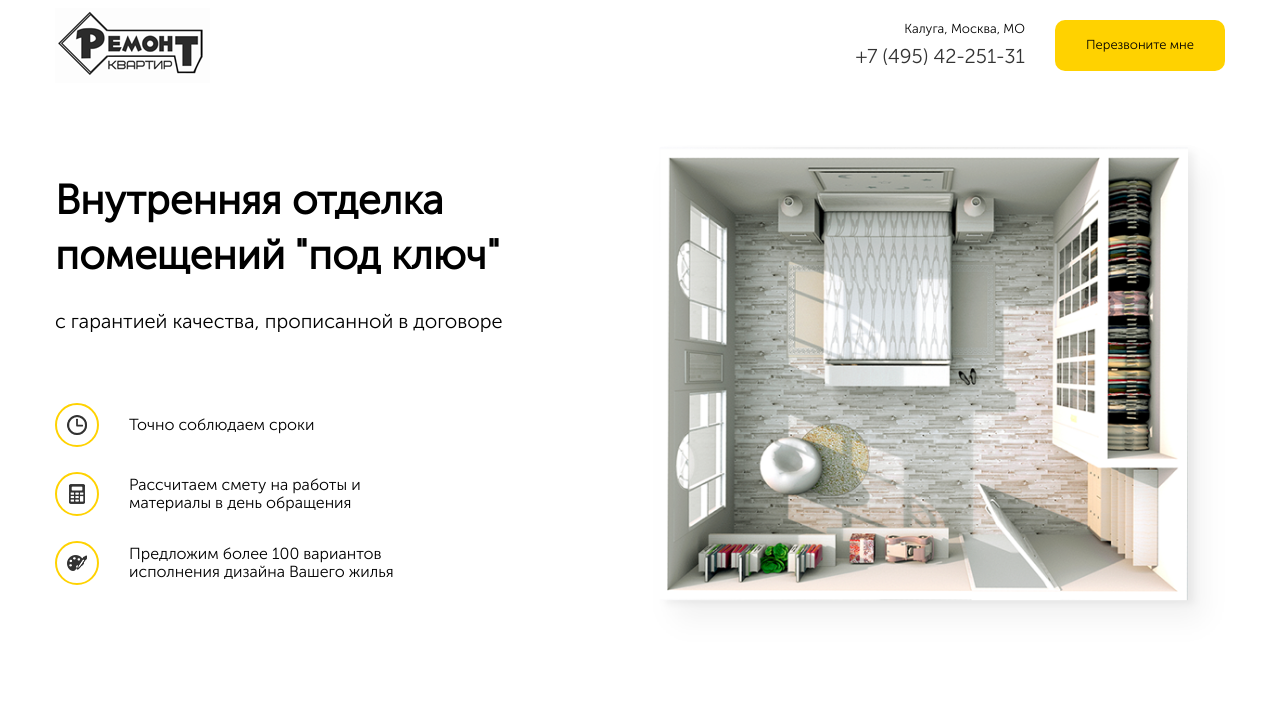
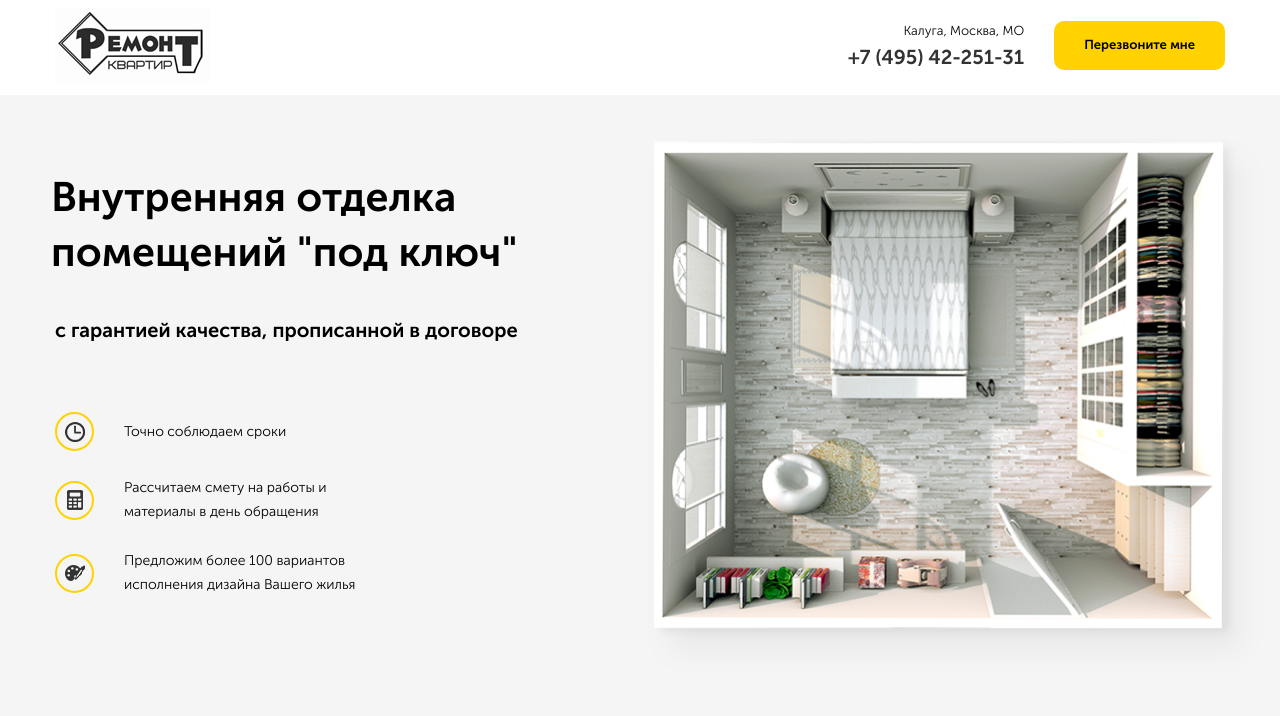
Before and after one commit to dquizi/Alphabet, a PHP site: page / in a window 1280 px wide. Shown: the top 716 px of the page. Run offline with PHP 8.4, Linux system fonts and the light colour scheme.

Commit message:
Те же файлы с рабочего ПК

```diff
--- a/Alphabet/src/css/style.css
+++ b/Alphabet/src/css/style.css
@@ -61,7 +61,7 @@ img {
   border-radius: 10px;
   background-color: #ffd200;
   border: none;
-  padding: 18px 30px;
+  padding: 17px 30px;
 }
 
 /* Импорт стилей шапки */
@@ -109,22 +109,25 @@ img {
   min-height: 13px;
   font-size: 13px;
   font-weight: 400;
-  margin-top: 2px;
+  margin-top: 3px;
 }
 
 .navbar__button {
+  font-family: 'Museo Sans Bold', sans-serif;
+  font-weight: 700;
   min-width: 170px;
   margin-left: 30px;
   font-size: 13px;
-  font-weight: 400;
 }
 
 .navbar__phone {
+  font-family: 'Museo Sans Bold', sans-serif;
+  font-weight: 700;
   display: inline-block;
   color: #333333;
   font-size: 20px;
   text-decoration: none;
-  margin-top: 8px;
+  margin-top: 7px;
 }
 
 @media (max-width: 768px) {
@@ -152,7 +160,8 @@ img {
 
 /* Стили для главного экрана */
 .hero {
-  padding: 50px 0;
+  padding: 44px 0;
+  background-color: #f5f5f5;
 }
 
 .hero-block {
@@ -168,30 +177,36 @@ img {
   -webkit-box-pack: end;
       -ms-flex-pack: end;
           justify-content: flex-end;
+  margin-right: -38px;
 }
 
 .hero-text {
-  -ms-flex-preferred-size: 50%;
-      flex-basis: 50%;
+  -ms-flex-preferred-size: 46%;
+      flex-basis: 46%;
   padding-right: 55px;
 }
 
 .hero-text__title {
+  font-family: 'Museo Sans Bold', sans-serif;
+  font-weight: 700;
+  margin-top: 31px;
+  margin-bottom: 39px;
+  margin-left: -4px;
   font-size: 41px;
-  font-weight: 800;
   line-height: 55px;
-  line-height-margin-bottom: 35px;
-  line-height-font-family: 'Museo Sans Light';
 }
 
 .hero-text__subtitle {
+  font-family: 'Museo Sans Bold', sans-serif;
+  font-weight: 700;
   display: inline-block;
   font-size: 20px;
-  font-weight: 500;
   margin-bottom: 70px;
 }
 
 .hero-list {
+  font-family: 'Museo Sans Light', sans-serif;
+  font-weight: 300;
   margin: 0;
   padding: 0;
 }
@@ -207,8 +222,8 @@ img {
 }
 
 .hero-list__image {
-  width: 40px;
-  height: 40px;
+  width: 35px;
+  height: 35px;
   border: 2px solid #ffd200;
   display: -webkit-box;
   display: -ms-flexbox;
@@ -224,7 +239,9 @@ img {
 }
 
 .hero-list__text {
-  max-width: 300px;
+  max-width: 250px;
+  font-size: 14px;
+  line-height: 24px;
 }
 
 @media (max-width: 1200px) {
--- a/Alphabet/src/sass/_interface.sass
+++ b/Alphabet/src/sass/_interface.sass
@@ -25,4 +25,4 @@ img
   border-radius: 10px
   background-color: $main-color
   border: none
-  padding: 18px 30px
+  padding: 17px 30px
--- a/Alphabet/src/sass/blocks/_hero.sass
+++ b/Alphabet/src/sass/blocks/_hero.sass
@@ -1,25 +1,29 @@
 .hero
-	padding: 50px 0
+	padding: 44px 0
+	background-color: #f5f5f5
 	&-block
 		display: flex
 	&-image
 		display: flex
 		justify-content: flex-end
+		margin-right: -38px
 	&-text
-		flex-basis: 50%
+		flex-basis: 46%
 		padding-right: 55px
 		&__title
+			+bold
+			margin-top: 31px
+			margin-bottom: 39px
+			margin-left: -4px
 			font-size: 41px
-			font-weight: 800
 			line-height: 55px
-      margin-bottom: 35px
-      font-family: 'Museo Sans Light'
 		&__subtitle
+			+bold
 			display: inline-block
 			font-size: 20px
-			font-weight: 500
 			margin-bottom: 70px
 	&-list
+		+reg
 		margin: 0
 		padding: 0
 		&__item
@@ -27,8 +31,8 @@
 			align-items: center
 			margin-bottom: 25px
 		&__image
-			width: 40px
-			height: 40px
+			width: 35px
+			height: 35px
 			border: 2px solid $main-color
 			display: flex
 			align-items: center
@@ -36,7 +40,9 @@
 			border-radius: 50%
 			margin-right: 30px
 		&__text
-			max-width: 300px
+			max-width: 250px
+			font-size: 14px
+			line-height: 24px
 @media (max-width: 1200px)
 	.hero
 		&-block
@@ -62,3 +68,22 @@
 				font-size: 12px
 			&__image
 				margin-right: 15px
+@media (max-width: 320px)
+	.hero
+		padding: 9px 0
+		&-block
+			flex-direction: column
+		&-text
+			&__title
+				line-height: 1.2
+				margin: 34px -10px 5px 3px
+			&__subtitle
+				margin-top: 2px
+				margin-left: 5px
+		&-list
+			&__text
+				line-height: 1.2
+		&-image
+			max-width: 291px
+			max-height: 253px
+			margin-top: -7px
--- a/Alphabet/src/sass/blocks/_navbar.sass
+++ b/Alphabet/src/sass/blocks/_navbar.sass
@@ -17,18 +17,19 @@
 		min-height: 13px
 		font-size: 13px
 		font-weight: 400
-		margin-top: 2px
+		margin-top: 3px
 	&__button
+		+bold
 		min-width: 170px
 		margin-left: 30px
 		font-size: 13px
-		font-weight: 400
 	&__phone
+		+bold
 		display: inline-block
 		color: $text-color
 		font-size: 20px
 		text-decoration: none
-		margin-top: 8px
+		margin-top: 7px
 @media (max-width: 768px)
 	.navbar
 		&__contacts
@@ -40,8 +41,11 @@
 			width: 90px
 @media (max-width: 320px)
 	.navbar
+		padding: 14px 0
 		&__button
 			font-size: 10px
-			min-width: 142px
+			min-width: 137px
+			padding: 14px 0
+			margin-right: 4px
 	.button
 		border-radius: 5px
```
Also changed, not shown: other parts of Alphabet/src/css/style.css (+34 -1 lines), 1 other file.
